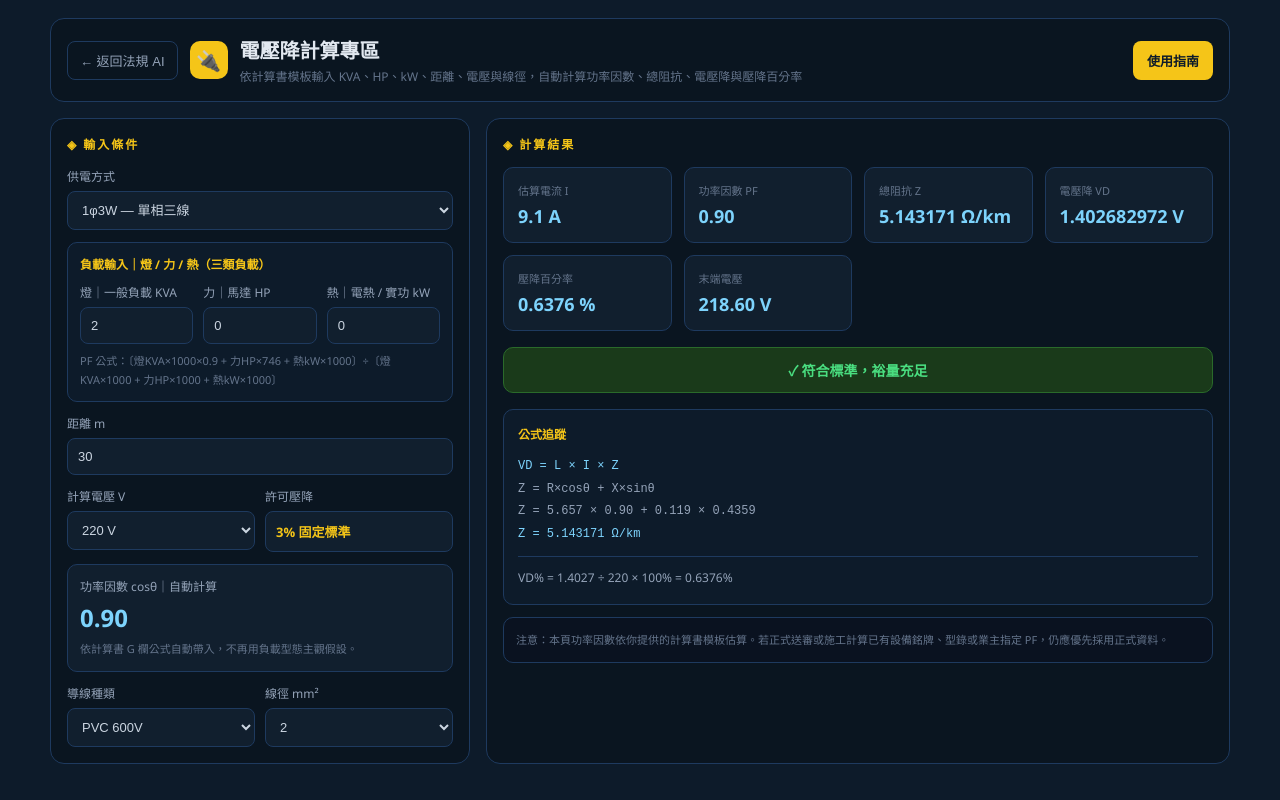
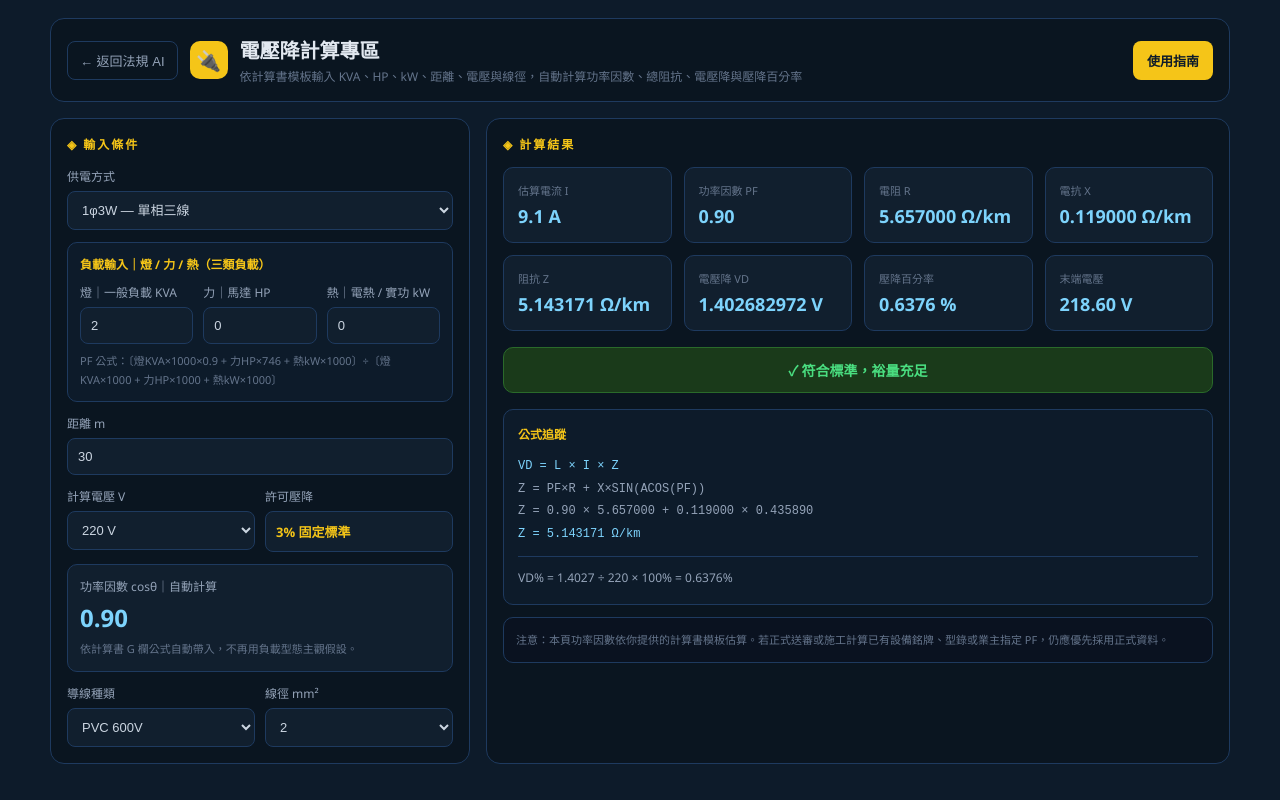
Before and after one commit to yuanyuanchen63-sudo/electrical-law-app, a Next.js app in the folder Desktop/electrical-law-app/: page / in a window 1280 px wide. Both pictures are taken after a click on the button "電壓降計算". Built offline with nearby package versions, Linux system fonts and the light colour scheme.

Commit message:
Update page.tsx

```diff
--- a/Desktop/electrical-law-app/app/page.tsx
+++ b/Desktop/electrical-law-app/app/page.tsx
@@ -220,8 +220,8 @@ export default function Page() {
     const current = calcCurrent();
     const length = toSafeNumber(vLength);
     const safePF = load.pf;
-    const sinPF = Math.sqrt(Math.max(0, 1 - safePF * safePF));
-    const Z = R * safePF + X * sinPF;
+    const sinPF = Math.sin(Math.acos(safePF));
+    const Z = safePF * R + X * sinPF;
     let VD = 0;
     if(vPhase === "1p2w") VD = 2 * length/1000 * current * Z;
     else if(vPhase === "1p3w" || vPhase === "3p4w") VD = length/1000 * current * Z;
@@ -475,7 +475,9 @@ export default function Page() {
                 {[
                   { label: "估算電流 I", val: `${vResult.current.toFixed(1)} A` },
                   { label: "功率因數 PF", val: `${vResult.load.pf.toFixed(2)}` },
-                  { label: "總阻抗 Z", val: `${vResult.Z.toFixed(6)} Ω/km` },
+                  { label: "電阻 R", val: `${vResult.R.toFixed(6)} Ω/km` },
+                  { label: "電抗 X", val: `${vResult.X.toFixed(6)} Ω/km` },
+                  { label: "阻抗 Z", val: `${vResult.Z.toFixed(6)} Ω/km` },
                   { label: "電壓降 VD", val: `${vResult.VD.toFixed(9)} V` },
                   { label: "壓降百分率", val: `${vResult.pct.toFixed(4)} %` },
                   { label: "末端電壓", val: `${vResult.vEnd.toFixed(2)} V` },
@@ -522,10 +524,10 @@ export default function Page() {
                   {vPhase === "1p2w" ? "VD = 2 × L × I × Z" : vPhase === "3p3w" ? "VD = √3 × L × I × Z" : "VD = L × I × Z"}
                 </div>
                 <div style={{ fontFamily: "monospace" }}>
-                  Z = R×cosθ + X×sinθ
+                  Z = PF×R + X×SIN(ACOS(PF))
                 </div>
                 <div style={{ fontFamily: "monospace" }}>
-                  Z = {vResult.R} × {vResult.load.pf.toFixed(2)} + {vResult.X} × {vResult.sinPF.toFixed(4)}
+                  Z = {vResult.load.pf.toFixed(2)} × {vResult.R.toFixed(6)} + {vResult.X.toFixed(6)} × {vResult.sinPF.toFixed(6)}
                 </div>
                 <div style={{ fontFamily: "monospace", color: "#7DD3FC" }}>
                   Z = {vResult.Z.toFixed(6)} Ω/km
@@ -819,8 +821,9 @@ export default function Page() {
                   {[
                     { label: "電壓降 VD", val: `${vResult.VD.toFixed(9)} V` },
                     { label: "壓降百分率", val: `${vResult.pct.toFixed(4)} %` },
-                    { label: "末端電壓", val: `${vResult.vEnd.toFixed(2)} V` },
-                    { label: "總阻抗 Z", val: `${vResult.Z.toFixed(6)}` },
+                    { label: "電阻 R", val: `${vResult.R.toFixed(6)}` },
+                    { label: "電抗 X", val: `${vResult.X.toFixed(6)}` },
+                    { label: "阻抗 Z", val: `${vResult.Z.toFixed(6)}` },
                   ].map(({ label, val }) => (
                     <div key={label} style={{ background: "#111f2e", borderRadius: "5px", padding: "8px" }}>
                       <div style={{ fontSize: "9px", color: "#475569", marginBottom: "2px" }}>{label}</div>
@@ -864,10 +867,10 @@ export default function Page() {
                   {vPhase === "1p2w" ? "VD = 2 × L × I × Z" : vPhase === "3p3w" ? "VD = √3 × L × I × Z" : "VD = L × I × Z"}
                 </div>
                 <div style={{ fontFamily: "monospace", fontSize: "10px", marginBottom: "4px" }}>
-                  Z = R×cosθ + X×sinθ
+                  Z = PF×R + X×SIN(ACOS(PF))
                 </div>
                 <div style={{ fontFamily: "monospace", fontSize: "10px", marginBottom: "6px" }}>
-                  = {vResult.R}×{vPF.toFixed(3)} + {vResult.X}×{vResult.sinPF.toFixed(4)}<br/>
+                  = {vResult.load.pf.toFixed(2)}×{vResult.R.toFixed(6)} + {vResult.X.toFixed(6)}×{vResult.sinPF.toFixed(6)}<br/>
                   = <span style={{ color: "#7DD3FC" }}>{vResult.Z.toFixed(6)} Ω/km</span>
                 </div>
                 <div style={{ borderTop: "1px solid #1E3A5F", paddingTop: "6px", fontSize: "9px", lineHeight: "1.8" }}>
@@ -883,7 +886,7 @@ export default function Page() {
                 1. 1φ2W：VD = 2×L×I×Z<br/>
                 2. 1φ3W 或 3φ4W：VD = L×I×Z<br/>
                 3. 3φ3W：VD = √3×L×I×Z<br/>
-                4. Z = R×cosθ + X×sinθ（Ω/km）<br/>
+                4. Z = PF×R + X×SIN(ACOS(PF))（Ω/km）<br/>
                 5. VD% = VD÷V×100%
               </div>
             </div>
```
